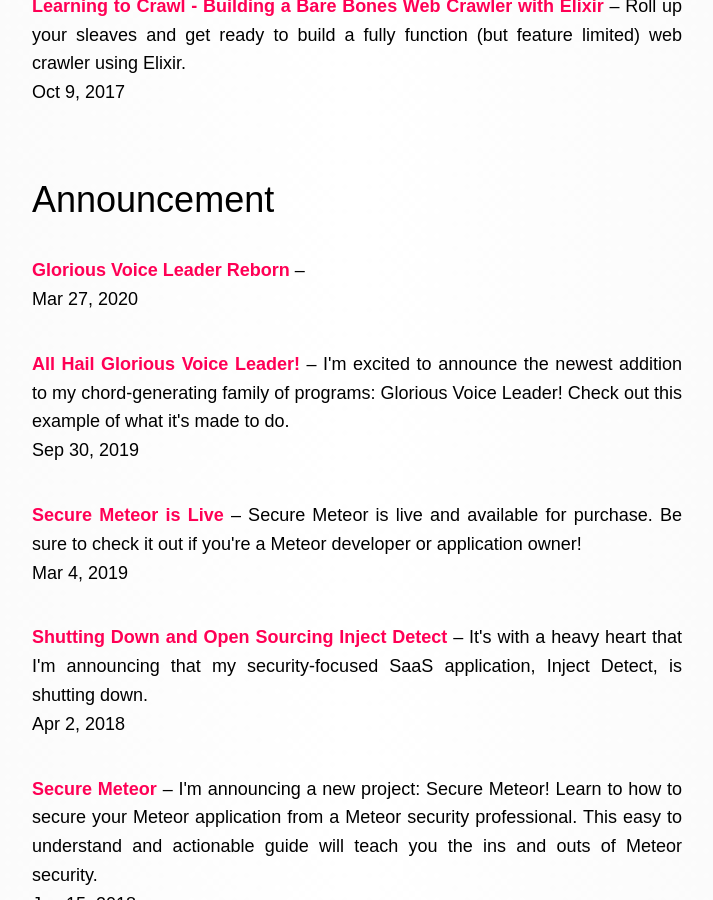
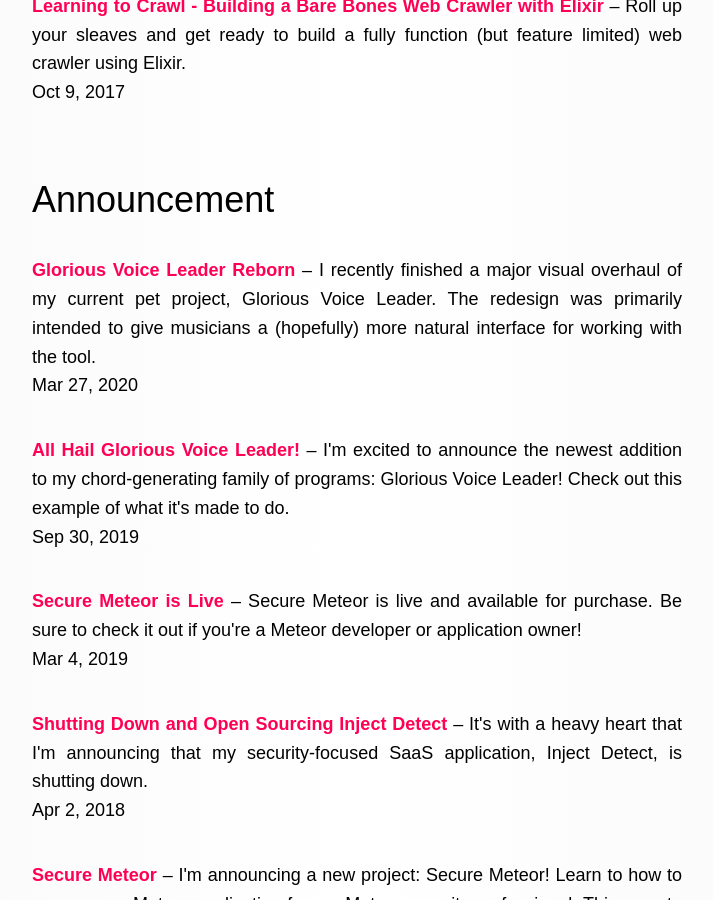
Before and after one commit to pcorey/pcorey.github.io, a Jekyll site: the page built from blog/tags.html, in a window 1280 px wide and 900 px high, scrolled down 3518 px. Shown: the whole window, without its empty margins (283-996 px from the left). Built offline with Jekyll 4.4.1, drawn with Linux system fonts in a browser that asks for light colours; nearby versions of some CDN libraries; some web fonts are replaced; comment, search, counter and statistics services are not loaded; some of the changed text lies outside the part shown.

Commit message:
Better excerpt

```diff
--- a/_posts/2020-03-27-glorious-voice-leader-reborn.markdown
+++ b/_posts/2020-03-27-glorious-voice-leader-reborn.markdown
@@ -1,7 +1,7 @@
 ---
 layout: post
 title:  "Glorious Voice Leader Reborn"
-excerpt: ""
+excerpt: "I recently finished a major visual overhaul of my current pet project, Glorious Voice Leader. The redesign was primarily intended to give musicians a (hopefully) more natural interface for working with the tool."
 author: "Pete Corey"
 date:   2020-03-27
 tags: ["Glorious Voice Leader", "Announcement", "Music"]
```
